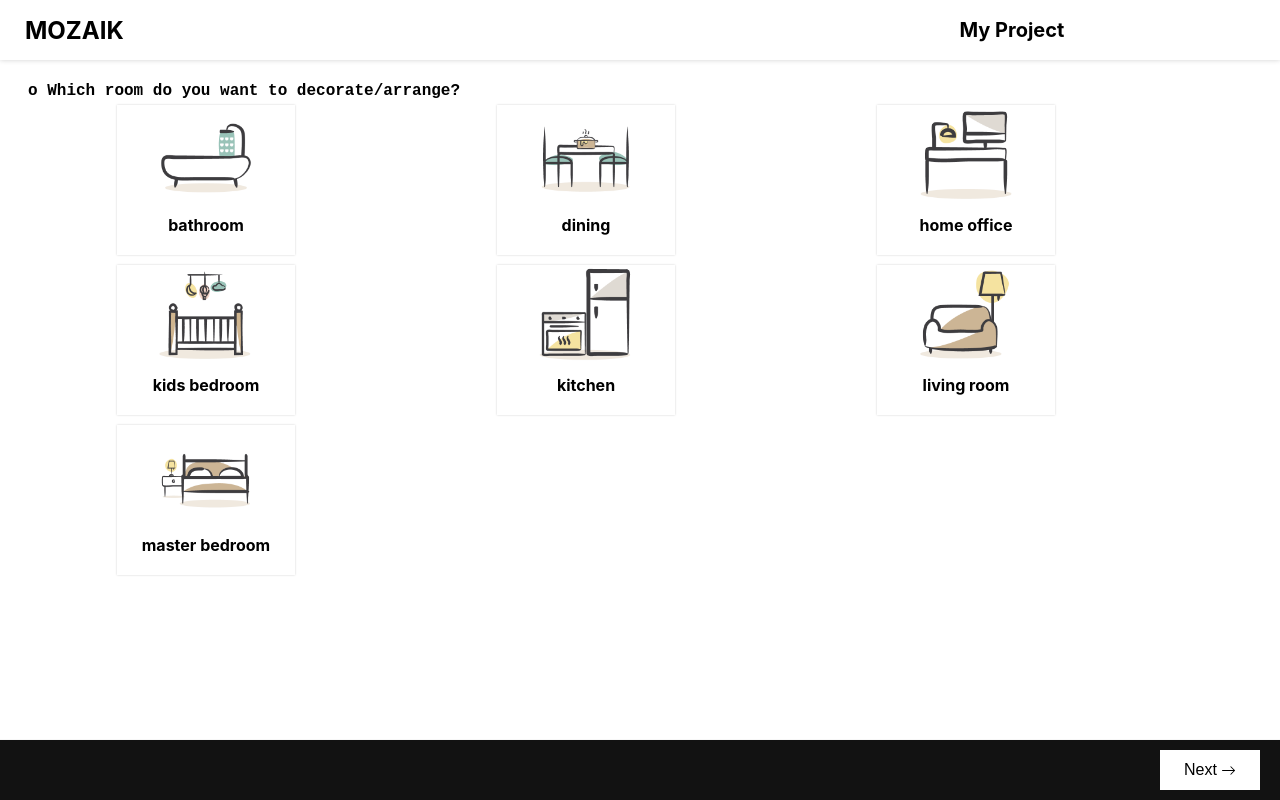
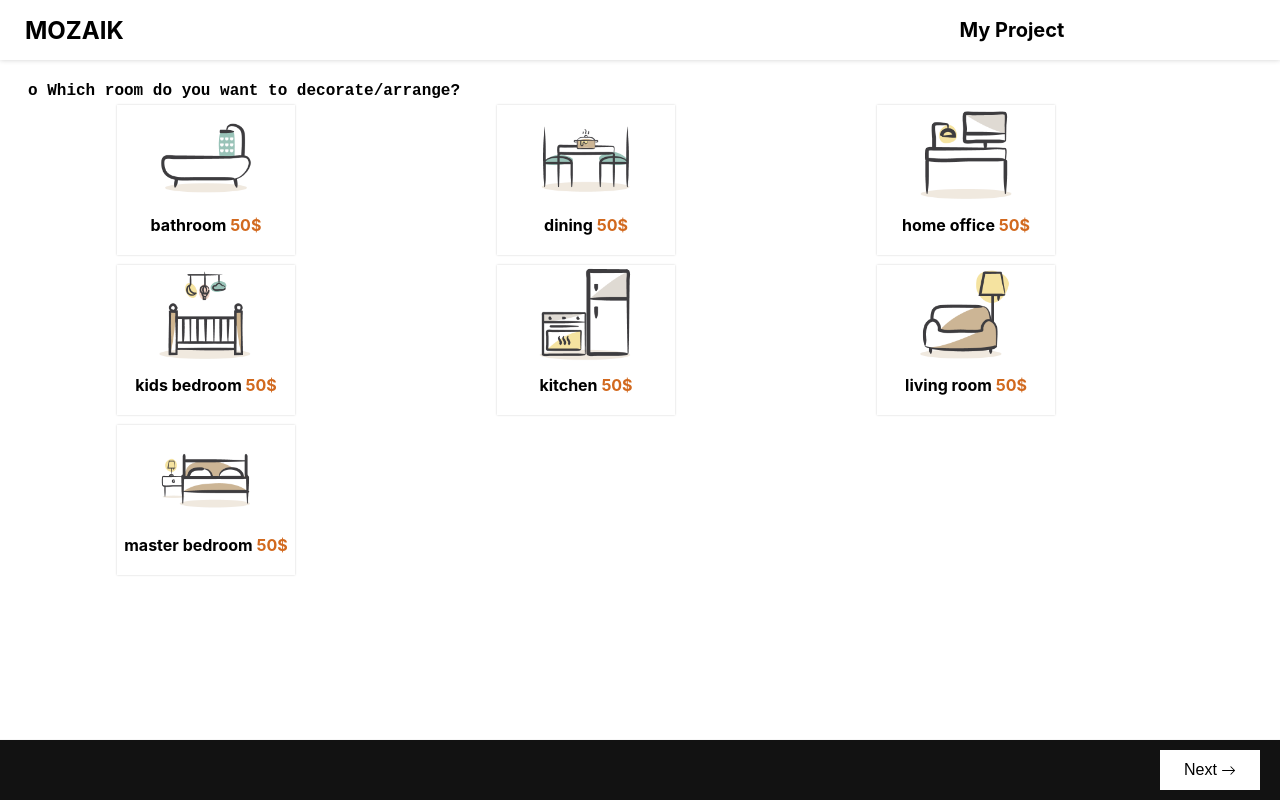
Before and after one commit to ArseneMerci/promotion-typeform, a Next.js app: page / in a window 1280 px wide. Built offline with nearby package versions, Linux system fonts and the light colour scheme.

Commit message:
added price

```diff
--- a/components/card/index.js
+++ b/components/card/index.js
@@ -11,7 +11,7 @@ const Card = ({ item, handleClick,handleDelete,active}) => {
         <img src={item?.image} />
       </section>
       <section className={classNames(styles.caption)}>
-        <p>{item?.name}</p>
+        <p>{item?.name} <span className="price-color">50$</span></p>
       </section>
       <section className={classNames(styles.actionHolder)}>
         {handleDelete && <AiFillDelete size={30} onClick={()=>handleDelete(item)}/>}
--- a/styles/globals.css
+++ b/styles/globals.css
@@ -6,6 +6,10 @@ body {
   font-family: -apple-system, BlinkMacSystemFont, Segoe UI, Roboto, Oxygen,
     Ubuntu, Cantarell, Fira Sans, Droid Sans, Helvetica Neue, sans-serif;
     overflow-y: auto;
+}
+
+.price-color{
+  color: chocolate;
 }
 
 a {
```
